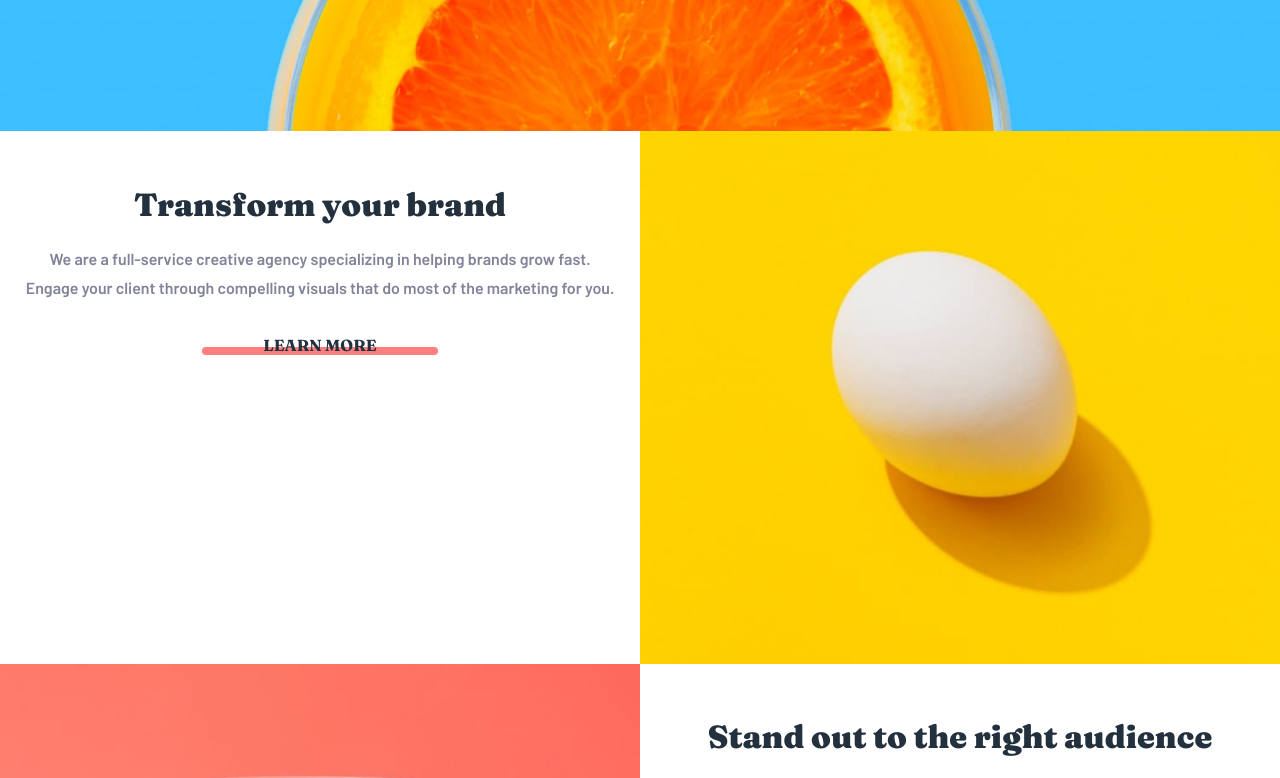
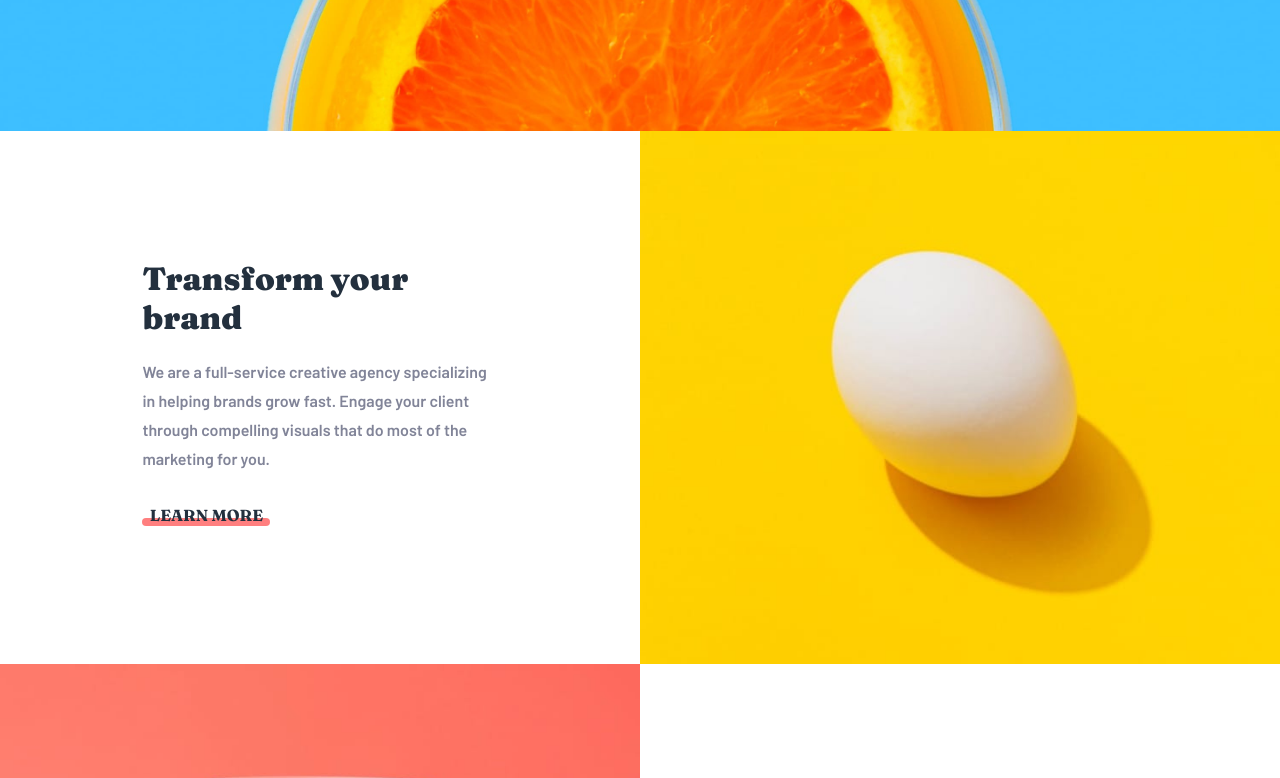
Before and after one commit to AliAbuSalam/sunnyside-agency-landing-page, a Next.js app: page / in a window 1280 px wide. Shown: the part 580-1358 px from the top of the page. Built offline with nearby package versions, Linux system fonts and the light colour scheme.

Commit message:
create rules for desktop layout for description component

```diff
--- a/src/components/Description.tsx
+++ b/src/components/Description.tsx
@@ -16,6 +16,7 @@ const Description: FC<DescriptionProps> =
 ({ header, hyperlink, highlightColor, headerStyle, descriptionStyle, children}) => {
   return(
     <div className={styles.container}>
+      <div className={styles['content-container']}>
         <h1 className={`${fraunces.className} ${styles.header}`} style={headerStyle}>
           {header}
         </h1>
@@ -29,6 +30,7 @@ const Description: FC<DescriptionProps> =
           <div className={styles.highlighter} style={{ backgroundColor: highlightColor}}></div>
         </div>
       </div>
+    </div>
   );
 };
 
--- a/src/styles/description.module.scss
+++ b/src/styles/description.module.scss
@@ -1,10 +1,16 @@
 @use 'colors';
+@use '../lib/screenSizes.scss';
 
 .container {
+  display: flex;
+  align-items: center;
+  justify-content: center;
+  height: 100%;
   text-align: center;
   padding: 2rem 1.5rem;
   box-sizing: border-box;
 
+  .content-container {
     & > h1 {
       font-weight: 900;
     }
@@ -19,10 +25,11 @@
     }
 
     .link-container {
-    width: 40%;
+      width: 8rem;
       margin: 2rem auto;
       display: grid;
       align-items: center;
+      text-align: center;
 
       .link {
         grid-column: 1;
@@ -51,5 +58,19 @@
         opacity: 100%;
       }
     }
+  }
+}
 
+@media screen and (min-width: screenSizes.$SCREEN_WIDTH_LAPTOP) {
+  .container {
+    text-align: left;
+
+    .content-container {
+      max-width: 60%;
+
+      .link-container {
+        margin: 2rem 0;
       }
+    }
+  }
+}
```
Lines whose indentation alone changed are shown as unchanged.
